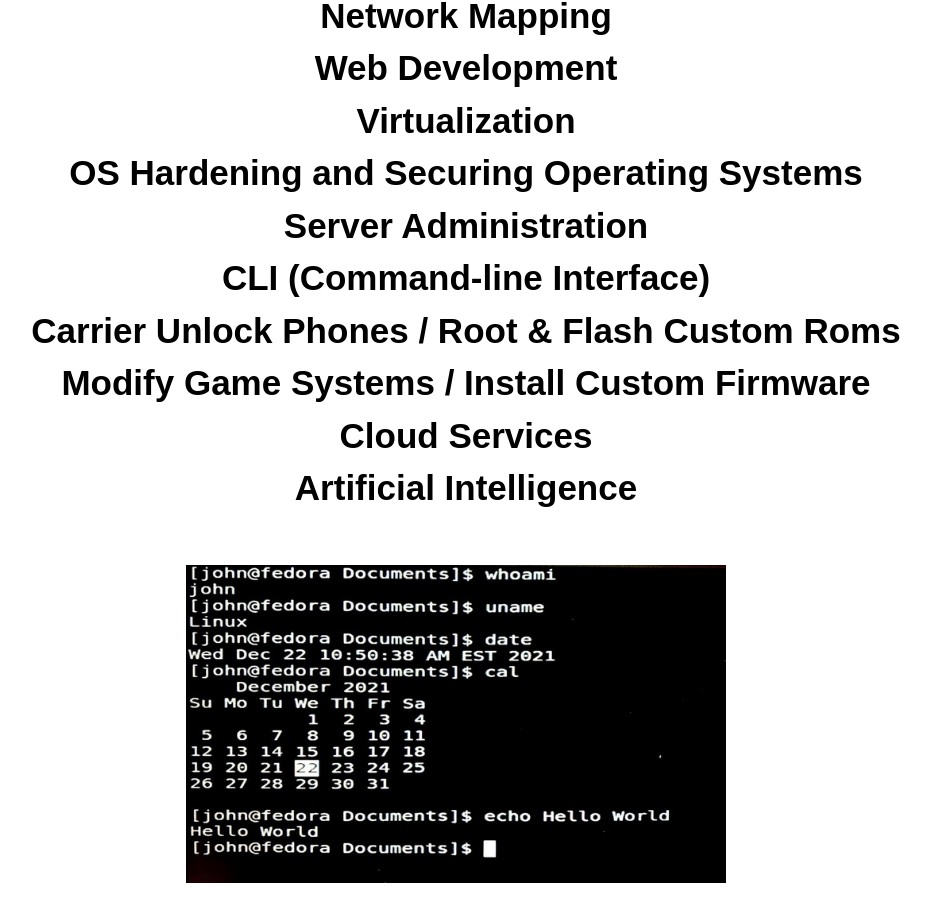
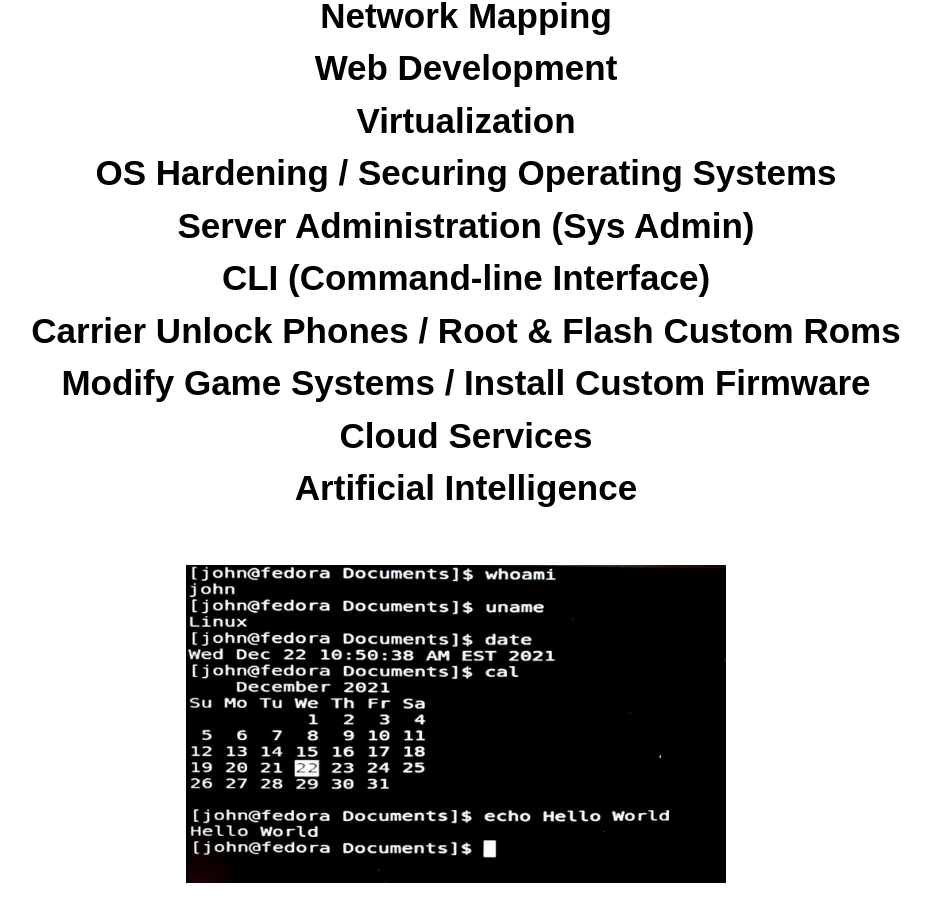
Before and after one commit to johnbjackson/johnbjackson.github.io, a plain HTML site: page index.html in a window 1280 px wide. Shown: the part 5246-6167 px from the top of the page, without its empty margins (174-1105 px from the left). Drawn offline with Linux system fonts and the light colour scheme; a script that the page names is missing.

Commit message:
Update index.html

```diff
--- a/index.html
+++ b/index.html
@@ -97,8 +97,8 @@
                   <center> Network Mapping </center>
                   <center> Web Development </center>
                   <center> Virtualization </center>
-                  <center> OS Hardening and Securing Operating Systems </center>
-                  <center> Server Administration </center>
+                  <center> OS Hardening / Securing Operating Systems </center>
+                  <center> Server Administration (Sys Admin) </center>
                   <center> CLI (Command-line Interface)</center>
                   <center> Carrier Unlock Phones / Root & Flash Custom Roms</center>
                   <center> Modify Game Systems / Install Custom Firmware </center>
```
